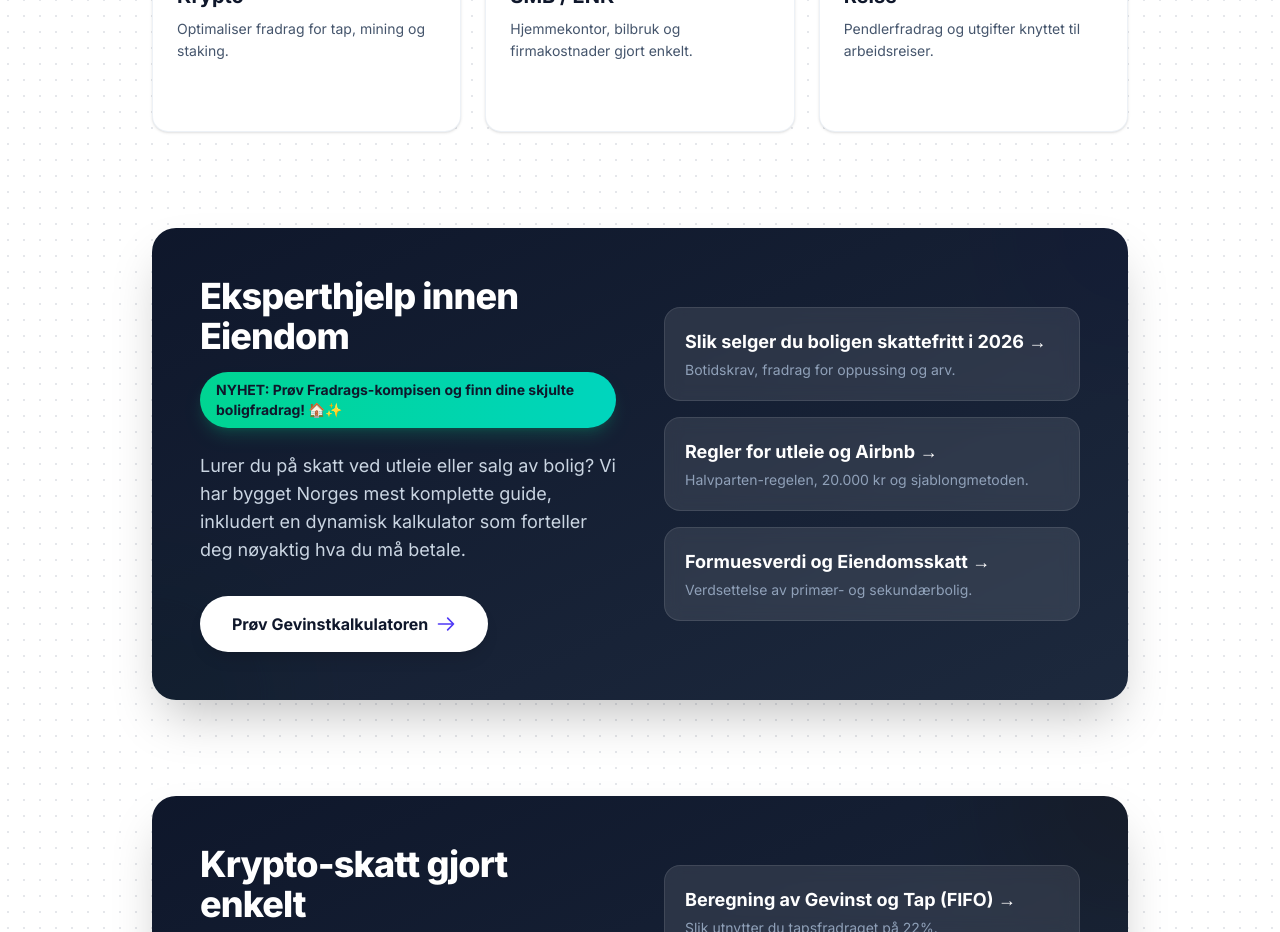
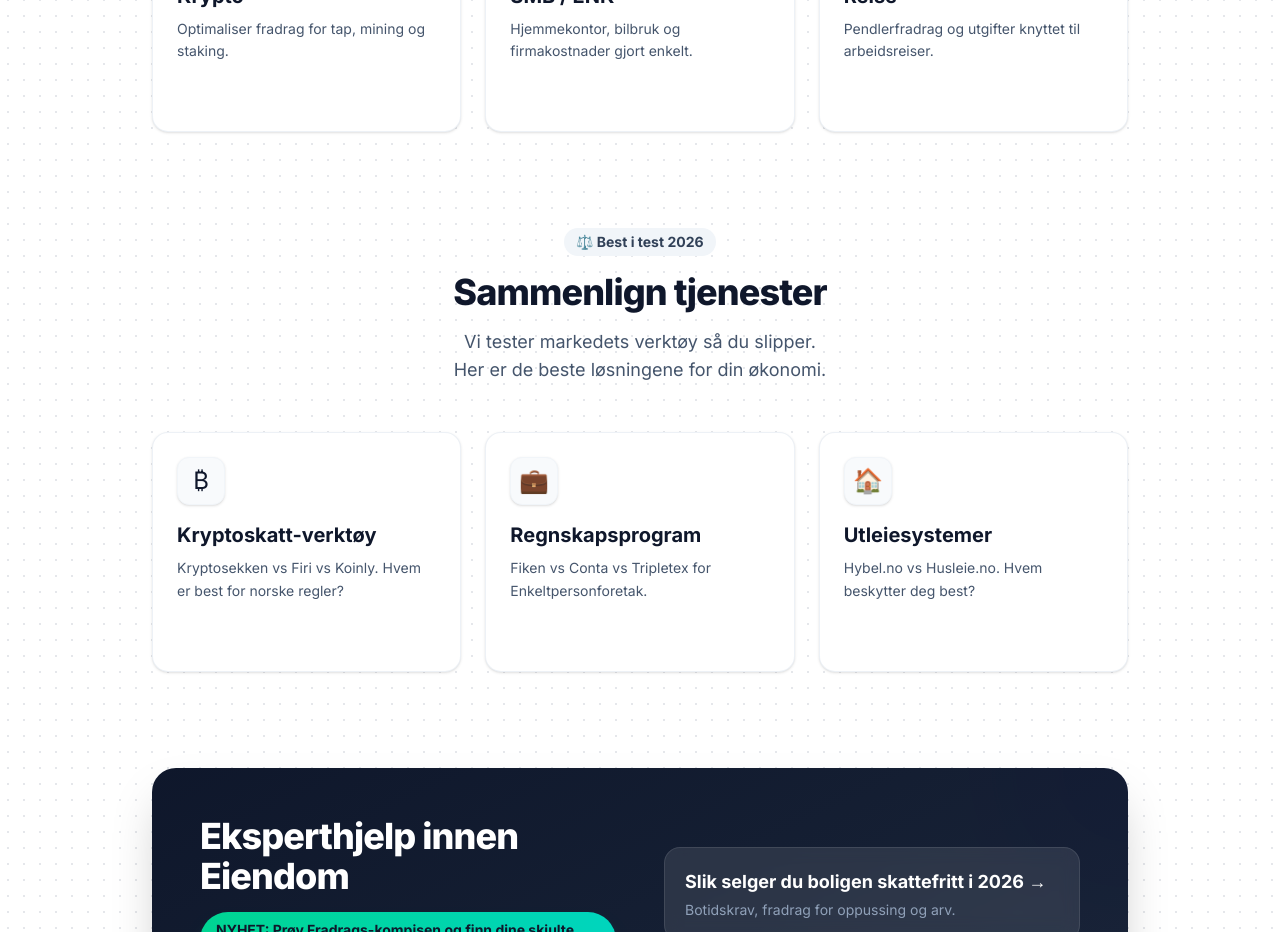
Before and after one commit to Svenn0x/Smartskatt-Antigravity, a Next.js app: page / in a window 1280 px wide. Shown: the part 1480-2412 px from the top of the page. Built offline with nearby package versions, Linux system fonts and the light colour scheme.

Commit message:
fix: add missing sammenlign section to homepage to fix anchor link

```diff
--- a/app/page.tsx
+++ b/app/page.tsx
@@ -86,6 +86,41 @@ export default function Home() {
             description="Pendlerfradrag og utgifter knyttet til arbeidsreiser."
             icon="🚗"
             color="from-purple-500 to-pink-500"
+          />
+        </div>
+      </section>
+
+      {/* Sammenligninger Section */}
+      <section id="sammenlign" className="w-full max-w-5xl mx-auto px-4 sm:px-6 pt-24 scroll-mt-24">
+        <div className="text-center mb-12">
+          <div className="inline-flex items-center gap-2 px-3 py-1 rounded-full bg-slate-100 text-slate-700 text-sm font-bold mb-4">
+            <span>⚖️ Best i test 2026</span>
+          </div>
+          <h2 className="text-3xl md:text-4xl font-extrabold text-slate-900 mb-4 tracking-tight">Sammenlign tjenester</h2>
+          <p className="text-slate-600 max-w-xl mx-auto text-lg text-balance">Vi tester markedets verktøy så du slipper. Her er de beste løsningene for din økonomi.</p>
+        </div>
+
+        <div className="grid grid-cols-1 md:grid-cols-3 gap-6 w-full">
+          <GuideCard
+            title="Kryptoskatt-verktøy"
+            href="/sammenlign/kryptoskatt-verktoy"
+            description="Kryptosekken vs Firi vs Koinly. Hvem er best for norske regler?"
+            icon="₿"
+            color="from-orange-500 to-yellow-400"
+          />
+          <GuideCard
+            title="Regnskapsprogram"
+            href="/sammenlign/regnskapsprogram-enk"
+            description="Fiken vs Conta vs Tripletex for Enkeltpersonforetak."
+            icon="💼"
+            color="from-emerald-500 to-teal-500"
+          />
+          <GuideCard
+            title="Utleiesystemer"
+            href="/sammenlign/utleiesystemer"
+            description="Hybel.no vs Husleie.no. Hvem beskytter deg best?"
+            icon="🏠"
+            color="from-indigo-500 to-purple-500"
           />
         </div>
       </section>
```
